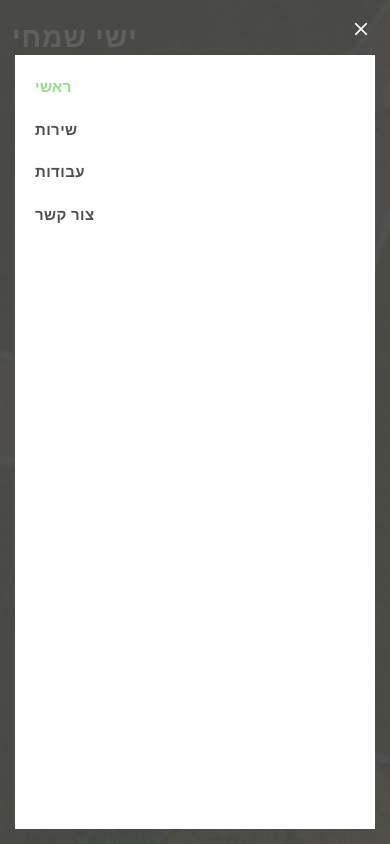
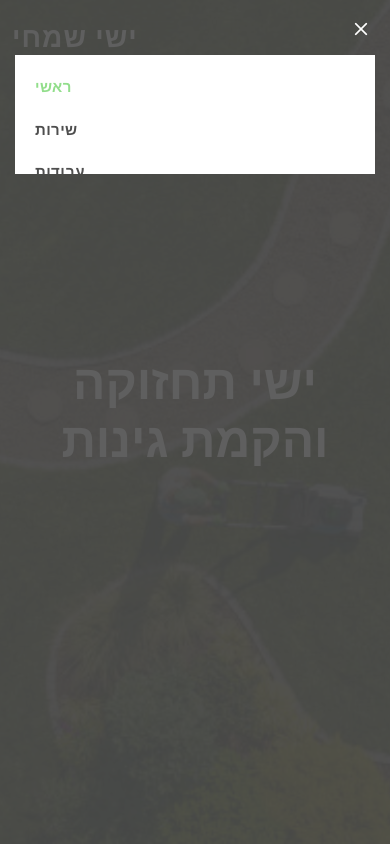
Before and after one commit to halimimickael/ichaiGardenner, a plain HTML site: page index.html in a window 390 px wide. Both pictures are taken after a click on the icon 26 px from the left and 36 px from the top of the page. Shown: the top 844 px of the page. Drawn offline with Linux system fonts and the light colour scheme.

Commit message:
Add files via upload

```diff
--- a/assets/css/style.css
+++ b/assets/css/style.css
@@ -632,7 +632,7 @@ a:hover {
     display: none;
   }
 }
-
+/* la  */
 .navbar-mobile {
   position: fixed;
   overflow: hidden;
@@ -656,7 +656,7 @@ a:hover {
   position: absolute;
   top: 55px;
   right: 15px;
-  bottom: 15px;
+  bottom: 670px;
   left: 15px;
   padding: 10px 0;
   background-color: #fff;
```
